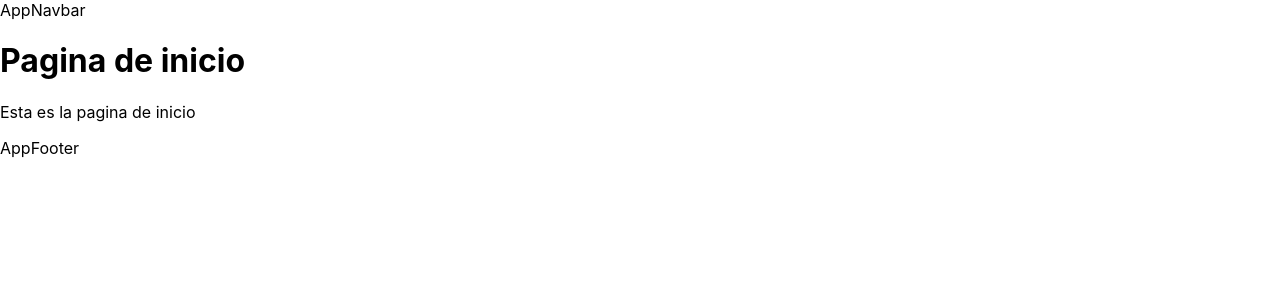
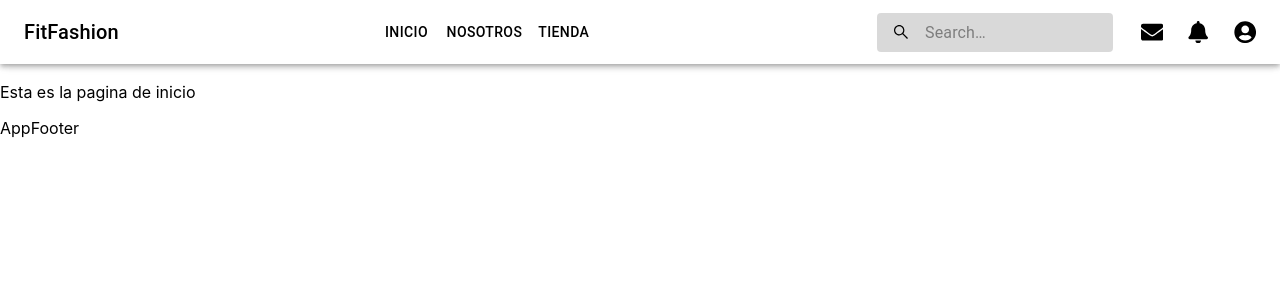
Before and after one commit to Eduardo1802/FitFashions, a React (Create React App) app: page / in a window 1280 px wide. Shown: the top 300 px of the page. Built offline with nearby package versions, Linux system fonts and the light colour scheme.

Commit message:
1.2.0 agregar barra de navegación

```diff
--- a/package.json
+++ b/package.json
@@ -11,6 +11,7 @@
     "@testing-library/user-event": "^13.5.0",
     "react": "^18.2.0",
     "react-dom": "^18.2.0",
+    "react-icons": "^4.11.0",
     "react-router-dom": "^6.17.0",
     "react-scripts": "5.0.1",
     "web-vitals": "^2.1.4"
--- a/src/components/layout/navbar/AppNavbar.js
+++ b/src/components/layout/navbar/AppNavbar.js
@@ -1,7 +1,292 @@
-import React from 'react'
+import React, { useState } from 'react'
+import Box from "@mui/material/Box";
+import AppBar from "@mui/material/AppBar";
+import Toolbar from "@mui/material/Toolbar";
+import IconButton from "@mui/material/IconButton";
+import Typography from "@mui/material/Typography";
+import InputBase from "@mui/material/InputBase";
+import Badge from "@mui/material/Badge";
+import Menu from "@mui/material/Menu";
+import MenuItem from "@mui/material/MenuItem";
+import { styled, alpha } from "@mui/material/styles";
+import { Button, Drawer, Divider, List, ListItem, ListItemButton,ListItemText } from "@mui/material";
+import { Link } from "react-router-dom";
+import { FaBars } from "react-icons/fa";
+import { FaSistrix } from "react-icons/fa";
+import { FaEnvelope } from "react-icons/fa";
+import { FaBell } from "react-icons/fa";
+import { FaUserCircle } from "react-icons/fa";
+import { FaEllipsisV } from "react-icons/fa";
 
-export const AppNavbar = () => {
+const navItems = [
+  { texto: "Inicio", path: "/inicio" },
+  { texto: "Nosotros", path: "/sobre-nosotros" },
+  { texto: "Tienda", path: "/tienda" },
+];
+
+const SearchIconWrapper = styled("div")(({ theme }) => ({
+  padding: theme.spacing(0, 2),
+  height: "100%",
+  position: "absolute",
+  pointerEvents: "none",
+  display: "flex",
+  alignItems: "center",
+  justifyContent: "center",
+}));
+
+export const AppNavbar = (props) => {
+  const [mobileOpen, setMobileOpen] = useState(false);
+  const menuId = "primary-search-account-menu";
+  const mobileMenuId = "primary-search-account-menu-mobile";
+  const [anchorEl, setAnchorEl] = useState(null);
+  const [mobileMoreAnchorEl, setMobileMoreAnchorEl] = useState(null);
+
+  const handleDrawerToggle = () => {
+    setMobileOpen((prevState) => !prevState);
+  };
+  const Search = styled("div")(({ theme }) => ({
+    position: "relative",
+    borderRadius: theme.shape.borderRadius,
+    backgroundColor: alpha(theme.palette.common.black, 0.15),
+    "&:hover": {
+      backgroundColor: alpha(theme.palette.common.black, 0.25),
+    },
+    marginRight: theme.spacing(2),
+    marginLeft: 0,
+    width: "100%",
+    [theme.breakpoints.up("sm")]: {
+      marginLeft: theme.spacing(3),
+      width: "auto",
+    },
+  }));
+  const StyledInputBase = styled(InputBase)(({ theme }) => ({
+    color: "black",
+    "& .MuiInputBase-input": {
+      padding: theme.spacing(1, 1, 1, 0),
+      // vertical padding + font size from searchIcon
+      paddingLeft: `calc(1em + ${theme.spacing(4)})`,
+      transition: theme.transitions.create("width"),
+      width: "100%",
+      [theme.breakpoints.up("md")]: {
+        width: "20ch",
+      },
+    },
+  }));
+  const handleProfileMenuOpen = (event) => {
+    setAnchorEl(event.currentTarget);
+  };
+  const handleMobileMenuOpen = (event) => {
+    setMobileMoreAnchorEl(event.currentTarget);
+  };
+
+  const { window } = props;
+  const container =
+    window !== undefined ? () => window().document.body : undefined;
+  const drawerWidth = 240;
+  const drawer = (
+    <Box onClick={handleDrawerToggle} sx={{ textAlign: "center" }}>
+      <Typography variant="h6" sx={{ my: 2 }} color="black  ">
+        FitFashion
+      </Typography>
+      <Divider />
+      <List>
+        {navItems.map((item) => (
+          <ListItem key={item.path} disablePadding>
+            <ListItemButton
+              sx={{ textAlign: "center" }}
+              component={Link}
+              to={item.path}
+            >
+              <ListItemText primary={item.texto} />
+            </ListItemButton>
+          </ListItem>
+        ))}
+      </List>
+    </Box>
+  );
+  const handleMobileMenuClose = () => {
+    setMobileMoreAnchorEl(null);
+  };
+  const isMenuOpen = Boolean(anchorEl);
+  const isMobileMenuOpen = Boolean(mobileMoreAnchorEl);
+  const handleMenuClose = () => {
+    setAnchorEl(null);
+    handleMobileMenuClose();
+  };
+  // const handleMenuClick = user ? handleLogout : handleLogin;
+  // const handleMenuClick = user ? handleLogout : handleLogin;
+  const renderMobileMenu = (
+    <Menu
+      anchorEl={mobileMoreAnchorEl}
+      anchorOrigin={{
+        vertical: "top",
+        horizontal: "right",
+      }}
+      id={mobileMenuId}
+      keepMounted
+      transformOrigin={{
+        vertical: "top",
+        horizontal: "right",
+      }}
+      open={isMobileMenuOpen}
+      onClose={handleMobileMenuClose}
+    >
+      {/* <MenuItem onClick={handleMenuClose} component={Link} to="/user/admin"> */}
+      <MenuItem>
+        Profile
+      </MenuItem>
+      {/* <MenuItem onClick={handleMenuClick}> */}
+        {/* {user ? "Cerrar sesión" : "Iniciar sesión"} */}
+      <MenuItem>
+        {"Iniciar sesión"}
+      </MenuItem>
+    </Menu>
+  );
+  const renderMenu = (
+    <Menu
+      anchorEl={anchorEl}
+      anchorOrigin={{
+        vertical: "top",
+        horizontal: "right",
+      }}
+      id={menuId}
+      keepMounted
+      transformOrigin={{
+        vertical: "top",
+        horizontal: "right",
+      }}
+      open={isMenuOpen}
+      onClose={handleMenuClose}
+    >
+      {/* <MenuItem onClick={handleMenuClose} component={Link} to="/user/admin"> */}
+      <MenuItem>
+        Profile
+      </MenuItem>
+      {/* <MenuItem onClick={handleMenuClick}> */}
+        {/* {user ? "Cerrar sesión" : "Iniciar sesión"} */}
+      <MenuItem>
+        {"Iniciar sesión"}
+      </MenuItem>
+    </Menu>
+  );
+
   return (
-    <div>AppNavbar</div>
+    <Box sx={{ flexGrow: 1 }}>
+      <AppBar>
+        <Toolbar sx={{ background: "white" }}>
+          <IconButton
+            size="large"
+            edge="start"
+            color="black"
+            aria-label="open drawer"
+            onClick={handleDrawerToggle}
+            sx={{ mr: 2, display: { xs: "block", sm: "block", md: "none" } }}
+          >
+            <FaBars style={{ fontSize: "1.3rem", color: "black" }} />
+          </IconButton>
+          <Typography
+            color="black"
+            variant="h6"
+            noWrap
+            component="div"
+            sx={{ display: { xs: "none", sm: "block" } }}
+          >
+            FitFashion
+          </Typography>
+
+          <Box sx={{ flexGrow: 1 }} />
+          <Box sx={{ display: { xs: "none", sm: "none", md: "block" } }}>
+            {navItems.map((item) => (
+              <Button
+                key={item.path}
+                sx={{ color: "black" }}
+                component={Link}
+                to={item.path}
+              >
+                {item.texto}
+              </Button>
+            ))}
+          </Box>
+
+          <Box sx={{ flexGrow: 1 }} />
+          <Search>
+            <SearchIconWrapper>
+              <FaSistrix style={{ color: "black" }} />
+            </SearchIconWrapper>
+            <StyledInputBase
+              placeholder="Search…"
+              inputProps={{ "aria-label": "search" }}
+            />
+          </Search>
+
+          <Box sx={{ display: { xs: "none", md: "flex" } }}>
+            <IconButton
+              size="large"
+              aria-label="show 4 new mails"
+              color="black"
+            >
+              <Badge badgeContent={0} color="error">
+                <FaEnvelope style={{ fontSize: "1.4rem", color: "black" }} />
+              </Badge>
+            </IconButton>
+            <IconButton
+              size="large"
+              aria-label="show 17 new notifications"
+              color="inherit"
+            >
+              <Badge badgeContent={0} color="error">
+                <FaBell style={{ fontSize: "1.4rem", color: "black" }} />
+              </Badge>
+            </IconButton>
+            <IconButton
+              size="large"
+              edge="end"
+              aria-label="account of current user"
+              aria-controls={menuId}
+              aria-haspopup="true"
+              onClick={handleProfileMenuOpen}
+              color="black"
+            >
+              <FaUserCircle style={{ fontSize: "1.4rem", color: "black" }} />
+            </IconButton>
+          </Box>
+          <Box sx={{ display: { xs: "flex", md: "none" } }}>
+            <IconButton
+              size="large"
+              aria-label="show more"
+              aria-controls={mobileMenuId}
+              aria-haspopup="true"
+              onClick={handleMobileMenuOpen}
+              color="black"
+            >
+              <FaEllipsisV style={{ fontSize: "1.1rem", color: "black" }} />
+            </IconButton>
+          </Box>
+        </Toolbar>
+      </AppBar>
+
+      <Box component="nav">
+        <Drawer
+          container={container}
+          variant="temporary"
+          open={mobileOpen}
+          onClose={handleDrawerToggle}
+          ModalProps={{
+            keepMounted: true, // Better open performance on mobile.
+          }}
+          sx={{
+            display: { xs: "block", sm: "block", md: "none" },
+            "& .MuiDrawer-paper": {
+              boxSizing: "border-box",
+              width: drawerWidth,
+            },
+          }}
+        >
+          {drawer}
+        </Drawer>
+      </Box>
+      {renderMobileMenu}
+      {renderMenu}
+    </Box>
   )
 }
```
Also changed, not shown: 1 other file (tests, documents, lock files or other folders).
